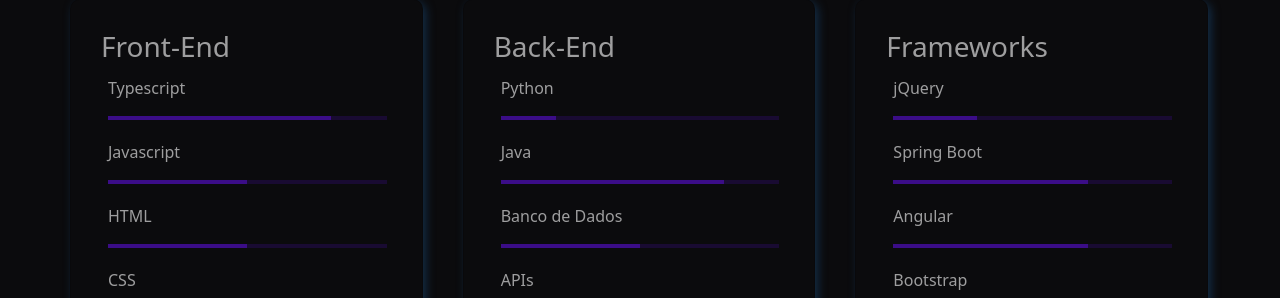
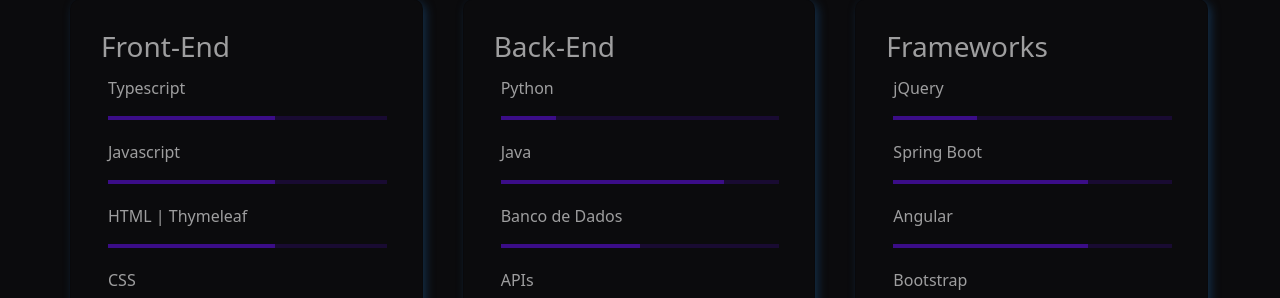
Before and after one commit to giovanesantiago/Portifolio, an Angular app: page /habilidades in a window 1280 px wide. Shown: the part 229-527 px from the top of the page. Built offline with nearby package versions, Linux system fonts and the light colour scheme; a web font is replaced by a local one.

Commit message:
Atualizando Habilidades

```diff
--- a/src/app/eu/eu.component.html
+++ b/src/app/eu/eu.component.html
@@ -4,11 +4,12 @@
             <h2>Nome : <span class="digitar-nome">Giovane Santiago</span></h2>
             <h2>Idade : <span class="digitar-idade">28</span></h2>
             <h2>Profissão : <span class="digitar-profissao">Developer FullStack</span></h2>
-            <h2 class="sobre">Sobre: <span class="digitar-sobre">Um profissional em busca de crescimento, super proativo e de fácil aprendizado.</span></h2>
+            <h2 class="sobre">Sobre: <span class="digitar-sobre">Um profissional sempre em busca de crescimento, super proativo e de fácil aprendizado.</span></h2>
         <h2>Competências:</h2>
         <div class="container-competencias">
             <p class="competencias">Java</p>
             <p class="competencias">Spring Boot</p>
+            <p class="competencias">Thymeleaf</p>
             <p class="competencias">Database : MySql</p>
             <p class="competencias">APIs</p>
             <p class="competencias">Javascript</p>
@@ -21,6 +22,7 @@
             <p class="competencias">CCS3</p>
             <p class="competencias">Git e Github</p>
             <p class="competencias">Projetos ágeis com SCRUM</p>
+            <p class="competencias">Cibersecurity</p>
         </div>
     </article>
 </main>
--- a/src/app/habilidades/habilidades.component.html
+++ b/src/app/habilidades/habilidades.component.html
@@ -13,9 +13,9 @@
                       <div class="barra"></div>
                       <div class="barra"></div>
                       <div class="barra"></div>
-                      <div class="barra "></div>
                       <div class="barra"></div>
-                      <div class="barra"></div>
+                      <div class="barra incompleto"></div>
+                      <div class="barra incompleto"></div>
                       <div class="barra incompleto"></div>
                       <div class="barra incompleto"></div>
                     </div>
@@ -28,7 +28,7 @@
                         <div class="barra"></div>
                         <div class="barra"></div>
                         <div class="barra"></div>
-                        <div class="barra incompleto"></div>
+                        <div class="barra"></div>
                         <div class="barra incompleto"></div>
                         <div class="barra incompleto"></div>
                         <div class="barra incompleto"></div>
@@ -36,14 +36,14 @@
                       </div>
                     </li>
                     <li >
-                      <p>HTML</p>
+                      <p>HTML | Thymeleaf</p>
                       <div class="progresso">
                         <div class="barra"></div>
                         <div class="barra"></div>
                         <div class="barra"></div>
                         <div class="barra"></div>
                         <div class="barra"></div>
-                        <div class="barra incompleto"></div>
+                        <div class="barra"></div>
                         <div class="barra incompleto"></div>
                         <div class="barra incompleto"></div>
                         <div class="barra incompleto"></div>
```
